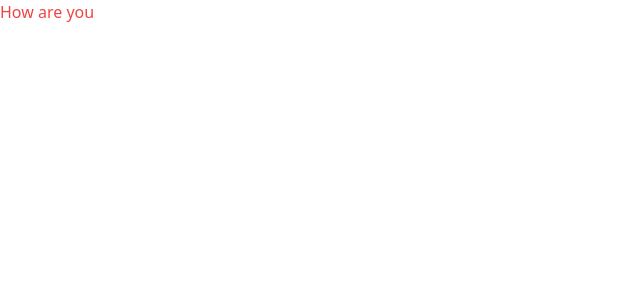
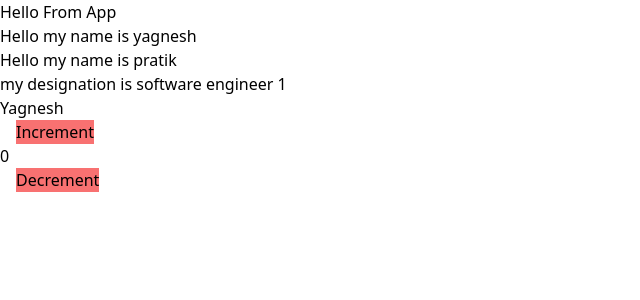
Before and after one commit to the-special-character/tsc-fs2, a React app: page / in a window 1280 px wide. Shown: the top 300 px of the page, without its empty margins (0-640 px from the left). Built offline with nearby package versions, Linux system fonts and the light colour scheme; the HTML template or start-up script is replaced by a standard one.

Commit message:
commit code

```diff
--- /dev/null
+++ b/src/app.jsx
@@ -0,0 +1,16 @@
+import React, { Component } from 'react';
+import Child1 from './child1';
+import Child2 from './child2';
+
+export default class App extends Component {
+  render() {
+    return (
+      <div>
+        <h1>Hello From App</h1>
+        <Child1 name="yagnesh" />
+        <Child1 name="pratik" />
+        <Child2 designation="software engineer 1" />
+      </div>
+    );
+  }
+}
--- /dev/null
+++ b/src/child1.jsx
@@ -0,0 +1,11 @@
+import React from 'react';
+
+const Child1 = ({ name }) => {
+  return (
+    <div>
+      <h2>Hello my name is {name}</h2>
+    </div>
+  );
+};
+
+export default Child1;
--- /dev/null
+++ b/src/child2.jsx
@@ -0,0 +1,45 @@
+import React, { Component } from 'react';
+
+// state value change
+// props value chage
+
+export default class Child2 extends Component {
+  state = {
+    counter: 0,
+    name: 'Yagnesh',
+  };
+
+  render() {
+    console.log('render');
+    const { designation } = this.props;
+    const { counter, name } = this.state;
+
+    return (
+      <div>
+        <h2>my designation is {designation}</h2>
+        <h3>{name}</h3>
+
+        <button
+          type="button"
+          onClick={() => {
+            // this.setState({ counter: 5 });
+            this.setState(({ counter }) => ({
+              counter: counter + 1,
+              name: 'Rahul',
+            }));
+            // this.state.counter = 5;
+            // counter = counter + 1;
+            // console.log(this.state.counter);
+          }}
+          className="bg-red-400 mx-4"
+        >
+          Increment
+        </button>
+        <p>{counter}</p>
+        <button type="button" className="bg-red-400 mx-4">
+          Decrement
+        </button>
+      </div>
+    );
+  }
+}
--- a/src/index.jsx
+++ b/src/index.jsx
@@ -1,8 +1,9 @@
 import React from 'react';
 import { createRoot } from 'react-dom/client';
+import App from './app';
 import './style.css';
 
 const container = document.getElementById('root');
 const root = createRoot(container);
 
-root.render(<h1 className="text-red-500">How are you</h1>);
+root.render(<App />);
--- a/webpack.config.js
+++ b/webpack.config.js
@@ -26,6 +26,9 @@ module.exports = {
       },
     ],
   },
+  resolve: {
+    extensions: ['.js', '.json', '.jsx'],
+  },
   plugins: [
     new HtmlWebpackPlugin({
       template: './public/index.html',
```
